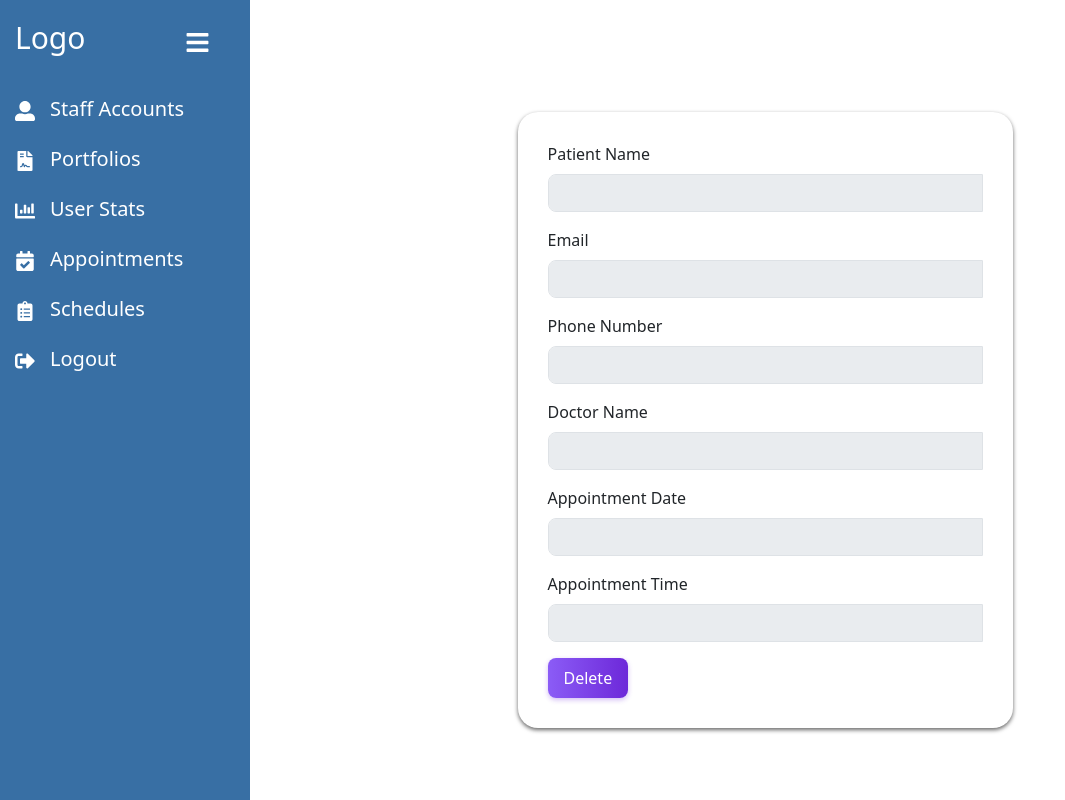
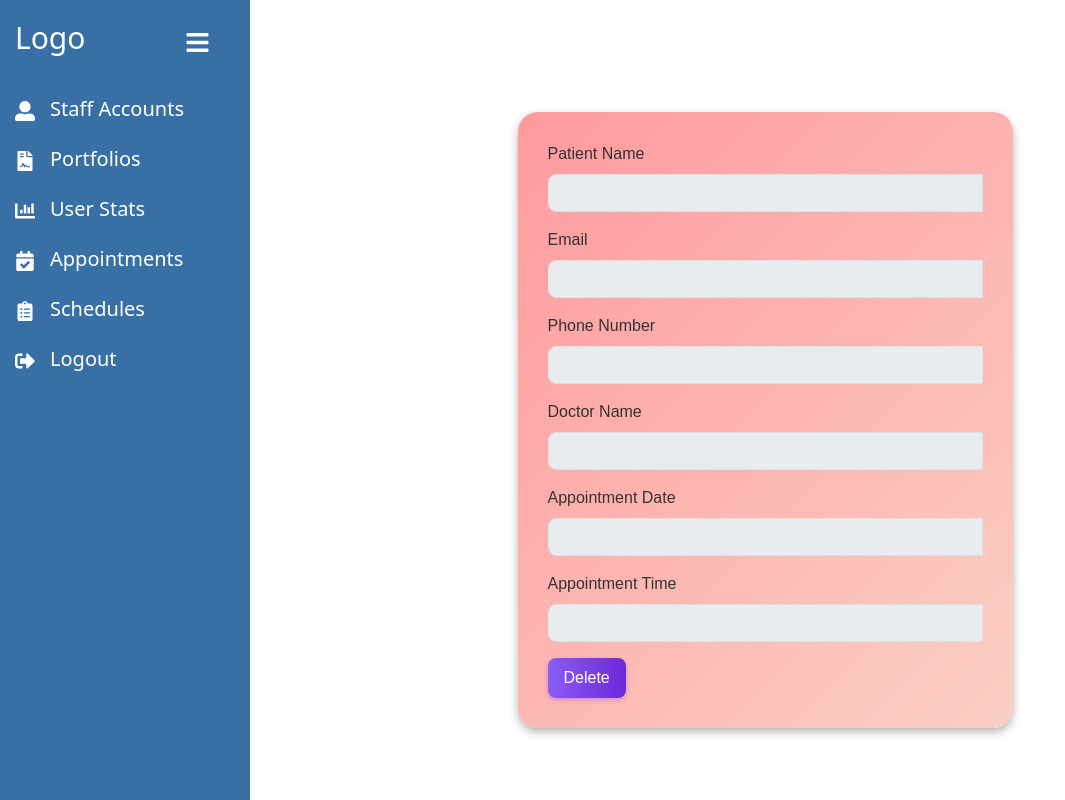
Before and after one commit to LavinduWelikala/health-care-api, a React (Create React App) app in the folder client/: page /delete/1 in a window 1280 px wide. Shown: the whole page, without its empty margins (0-1065 px from the left). Built offline with nearby package versions, Linux system fonts and the light colour scheme; no server answers; sample sign-in values are in the browser's storage.

Commit message:
appointment styles changed

```diff
--- a/client/src/styles/AppointmentStyle.css
+++ b/client/src/styles/AppointmentStyle.css
@@ -7,9 +7,18 @@
 
 .make-appointment-page {
     border-radius: 20px;
-    box-shadow: 0 2px 4px rgba(0, 0, 0, 0.6);
+    box-shadow: 0 4px 10px rgba(0, 0, 0, 0.3);
     padding: 30px;
     width: 50%;
+    background: linear-gradient(135deg, #ff9a9e, #fad0c4);
+    color: #333;
+    font-family: 'Poppins', sans-serif;
+    transition: transform 0.3s ease-in-out, box-shadow 0.3s ease-in-out;
+}
+
+.make-appointment-page:hover {
+    transform: scale(1.02);
+    box-shadow: 0 6px 15px rgba(0, 0, 0, 0.4);
 }
 
 .confirm {
```
